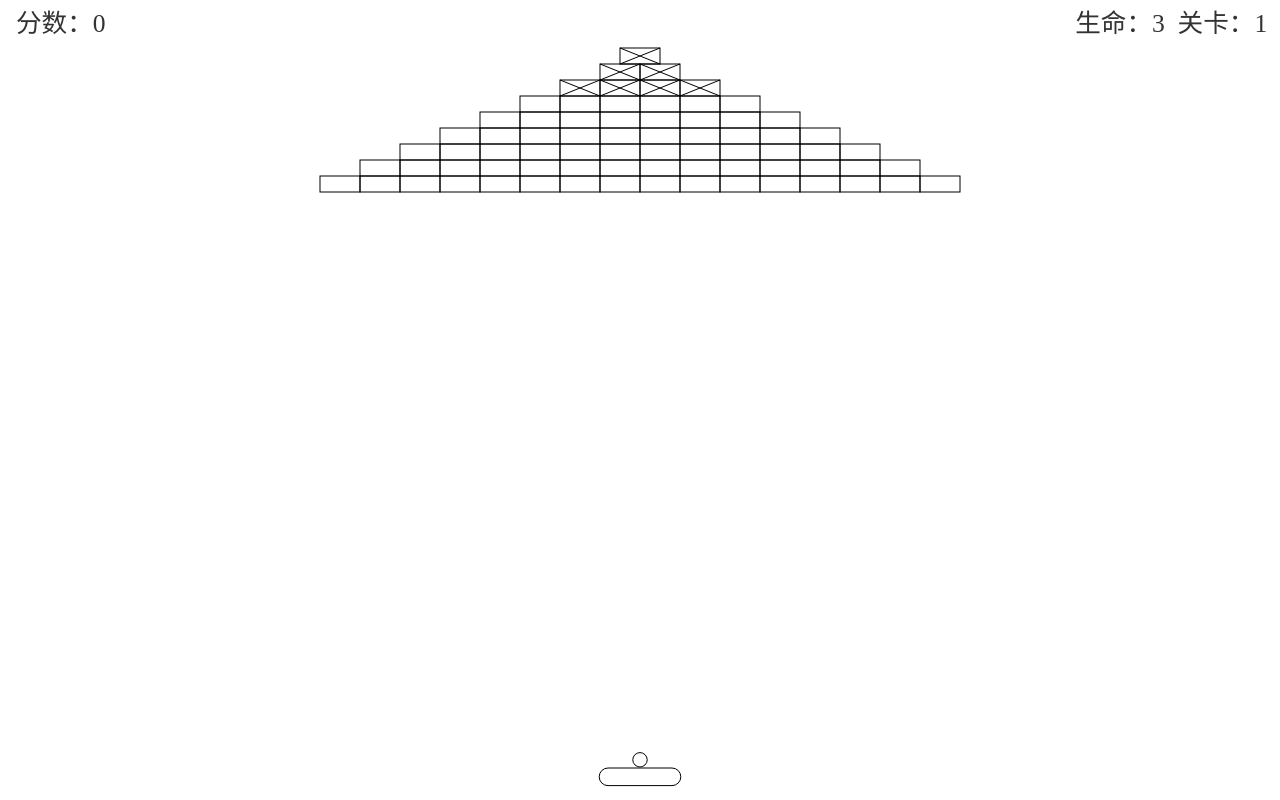
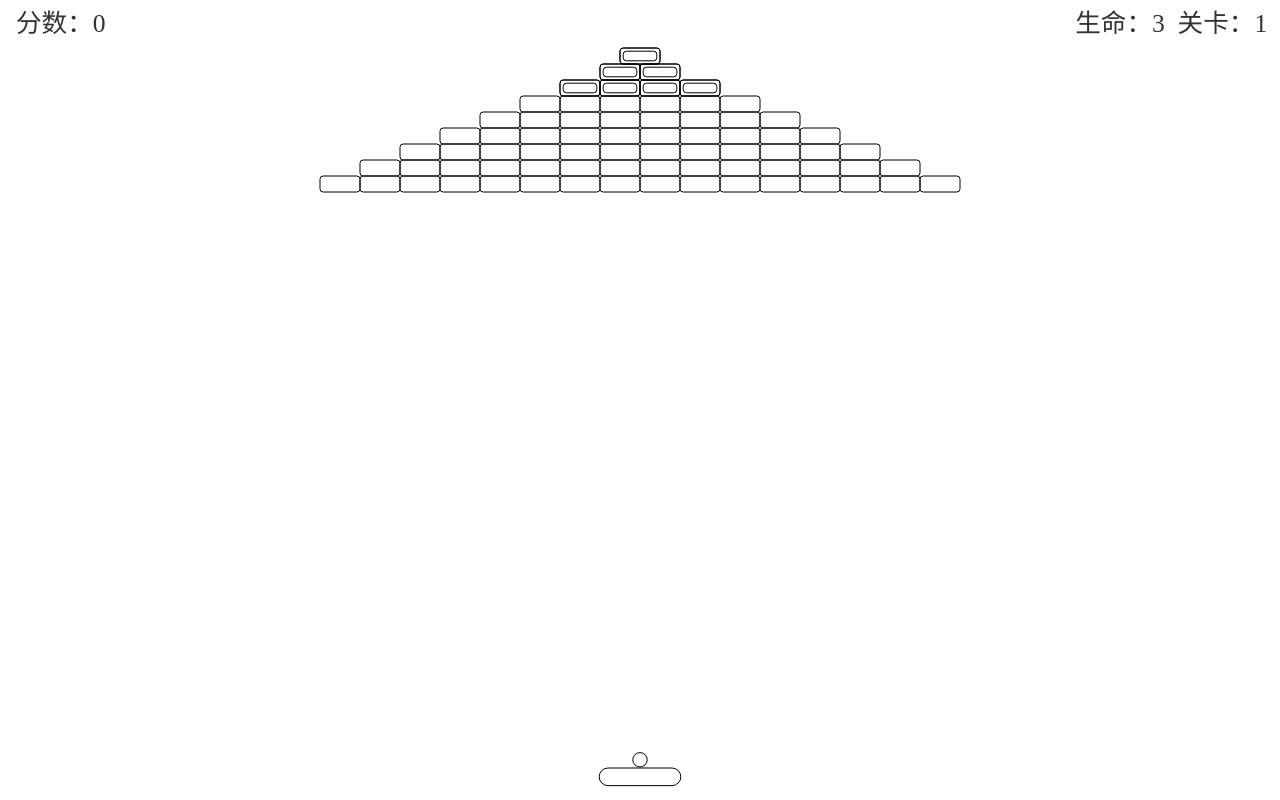
Before and after one commit to Mangon/hit-the-bricks, a plain HTML site: page index.html in a window 1280 px wide. Drawn offline with nearby package versions, Linux system fonts and the light colour scheme.

Commit message:
feat: 修改砖块的样式

```diff
--- a/index.html
+++ b/index.html
@@ -11,14 +11,6 @@
 
 <body>
   <canvas id="canvas" style="width: 1400px;height: 800px;"></canvas>
-  <!-- <div class="game-rules">
-    <span>使用 <font color="red">左右方向键</font> 进行移动</span>
-    <span>游戏开始后按 <font color="red">空格键</font> 发射小球</span>
-    <span>游戏进行中时按 <font color="red">空格键</font> 暂停游戏</span>
-    <span>游戏结束时按 <font color="red">空格键</font> 重置游戏</span>
-    <span>通关游戏后按 <font color="red">空格键</font> 可进入下一关卡</span>
-  </div> -->
-  <script src="js/jquery.js"></script>
   <script src="js/changeOrientation.js"></script>
   <script src="js/game.js"></script>
   <script src="js/paddle.js"></script>
--- a/js/brick.js
+++ b/js/brick.js
@@ -11,19 +11,35 @@ class Brick {
       life,                                           // 砖块生命值
       alive: true,                                    // 是否存活
       drawImage: function (ctx, x, y, { life }) {
+        const RADIUS = 2 * Game.UNIT
+        const WIDTH = Brick.WIDTH * Game.UNIT
+        const HEIGHT = Brick.HEIGHT * Game.UNIT
         ctx.strokeStyle = '#000'
         ctx.beginPath()
-        ctx.strokeRect(x, y, Brick.WIDTH * Game.UNIT, Brick.HEIGHT * Game.UNIT)
+        this.#drawBrickLayer(ctx, x, y, WIDTH, HEIGHT, RADIUS)
         if (life === 2) {
-          ctx.moveTo(x, y)
-          ctx.lineTo(x + Brick.WIDTH * Game.UNIT, y + Brick.HEIGHT * Game.UNIT)
-          ctx.moveTo(x, y + Brick.HEIGHT * Game.UNIT)
-          ctx.lineTo(x + Brick.WIDTH * Game.UNIT, y)
-          ctx.stroke()
+          this.#drawBrickLayer(ctx, x + RADIUS, y + RADIUS, WIDTH - 2 * RADIUS, HEIGHT - 2 * RADIUS, RADIUS)
         }
       }
     }
     Object.assign(this, bk)
+  }
+  // 绘制砖块层数
+  #drawBrickLayer(ctx, x, y, width, height, radius) {
+    ctx.moveTo(x + radius, y)
+    ctx.lineTo(x + width - radius, y)
+    ctx.arc(x + width - radius, y + radius, radius, 1.5 * Math.PI, 2 * Math.PI)
+    ctx.moveTo(x + width, y + radius)
+    ctx.lineTo(x + width, y + height - radius)
+    ctx.arc(x + width - radius, y + height - radius, radius, 0, 0.5 * Math.PI)
+    ctx.moveTo(x + width - radius, y + height)
+    ctx.lineTo(x + radius, y + height)
+    ctx.arc(x + radius, y + height - radius, radius, 0.5 * Math.PI, Math.PI)
+    ctx.moveTo(x, y + height - radius)
+    ctx.lineTo(x, y + radius)
+    ctx.arc(x + radius, y + radius, radius, Math.PI, 1.5 * Math.PI)
+    ctx.moveTo(x, y)
+    ctx.stroke()
   }
   // 消除砖块
   destory() {
--- a/js/game.js
+++ b/js/game.js
@@ -102,7 +102,7 @@ class Game {
     this.context.font = `${Game.FONT_SIZE * Game.UNIT / 2}px Microsoft YaHei`
     this.context.fillStyle = '#333'
     // 绘制分数
-    this.context.fillText(obj.text + obj.allScore, obj.x, obj.y)
+    this.context.fillText(obj.textScore + obj.allScore, obj.x, obj.y)
     // 绘制关卡
     this.context.fillText(obj.textLv + this.level, (this.width - Game.FONT_SIZE * Game.UNIT * 2), obj.y)
     // 绘制生命
--- a/js/score.js
+++ b/js/score.js
@@ -6,7 +6,7 @@ class Score {
     let s = {
       x: Score.SCORE_X * Game.UNIT,                   // x轴坐标
       y: Score.SCORE_Y * Game.UNIT,                   // y轴坐标
-      text: '分数：',                                  // 文本分数
+      textScore: '分数：',                             // 文本分数
       textLv: '关卡：',                                // 关卡文本
       textLife: '生命：',                              // 生命文本
       score: 100,                                     // 每个砖块对应分数
```
